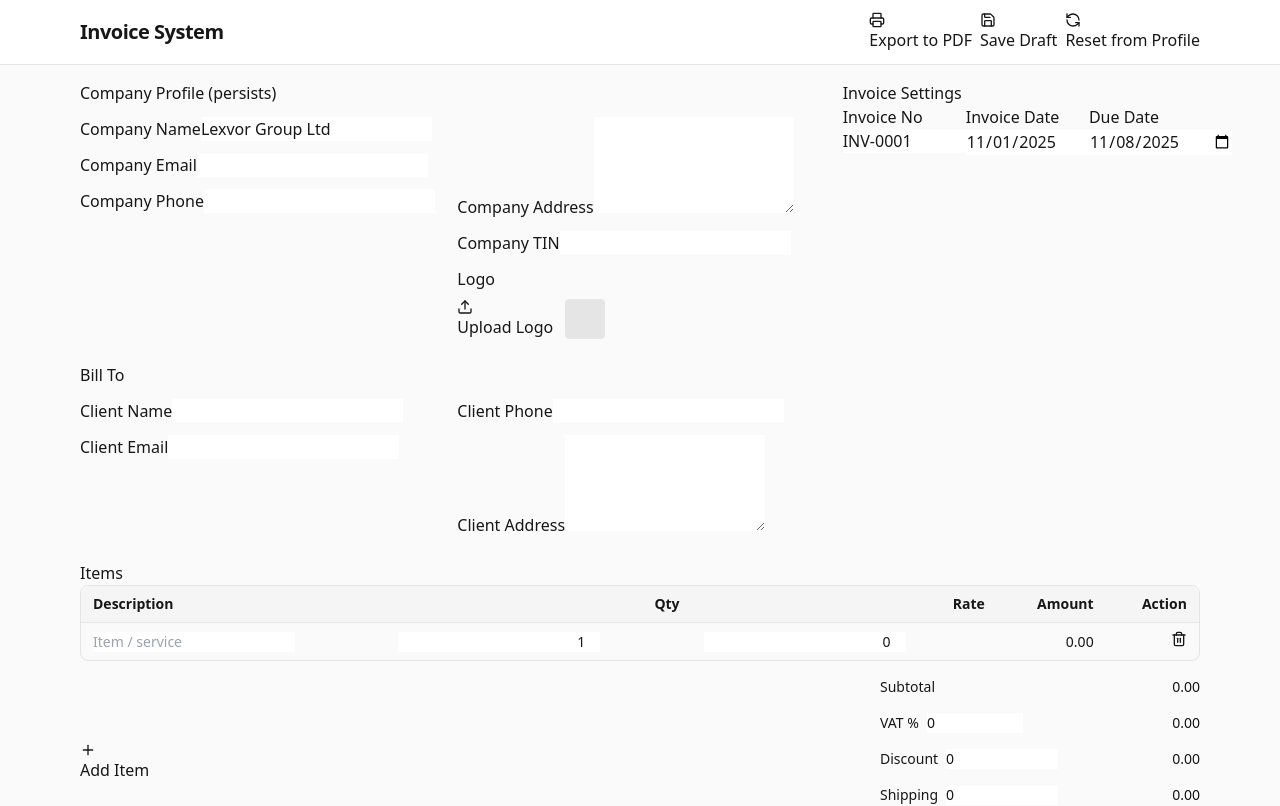
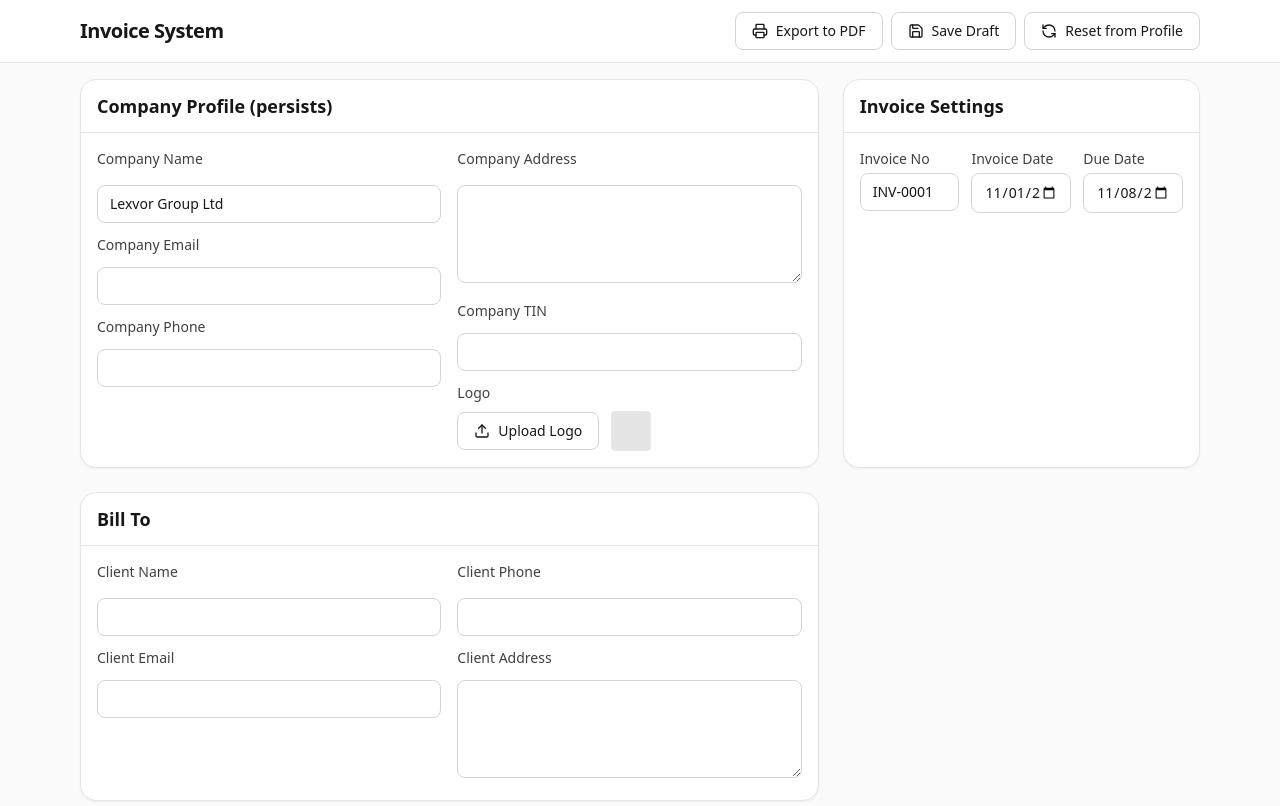
Before and after one commit to dannykalklus-wq/Invoice-App, a Next.js app: page / in a window 1280 px wide. Shown: the top 806 px of the page. Built offline with nearby package versions, Linux system fonts and the light colour scheme.

Commit message:
Update globals.css

```diff
--- a/app/globals.css
+++ b/app/globals.css
@@ -2,17 +2,40 @@
 @tailwind components;
 @tailwind utilities;
 
-:root {
-  --background: 0 0% 100%;
-  --foreground: 240 10% 3.9%;
+/* Neutral gray/white theme */
+body {
+  @apply bg-neutral-50 text-neutral-900 dark:bg-neutral-950 dark:text-neutral-50;
 }
 
-body {
-  @apply bg-background text-foreground;
+.btn {
+  @apply inline-flex items-center justify-center rounded-lg border border-neutral-300 bg-white dark:bg-neutral-900 px-4 py-2 text-sm font-medium transition hover:bg-neutral-100 dark:hover:bg-neutral-800;
 }
 
-/* Debug visual */
-body::after {
-  content: "🧩 Tailwind loaded";
-  display: none;
+.btn-sm {
+  @apply inline-flex items-center justify-center rounded-lg border border-neutral-300 bg-white px-2 py-1 text-sm hover:bg-neutral-100;
 }
+
+.input {
+  @apply w-full rounded-lg border border-neutral-300 bg-white px-3 py-2 text-sm dark:border-neutral-700 dark:bg-neutral-900;
+}
+
+.textarea {
+  @apply w-full rounded-lg border border-neutral-300 bg-white px-3 py-2 text-sm resize-y dark:border-neutral-700 dark:bg-neutral-900;
+}
+
+.label {
+  @apply block text-sm font-medium mb-1 text-neutral-700 dark:text-neutral-200;
+}
+
+.card {
+  @apply rounded-2xl border border-neutral-200 bg-white shadow-sm dark:border-neutral-800 dark:bg-neutral-900;
+}
+.card-h {
+  @apply px-4 py-3 border-b border-neutral-200 dark:border-neutral-800;
+}
+.card-t {
+  @apply text-lg font-semibold;
+}
+.card-c {
+  @apply p-4;
+}
```
